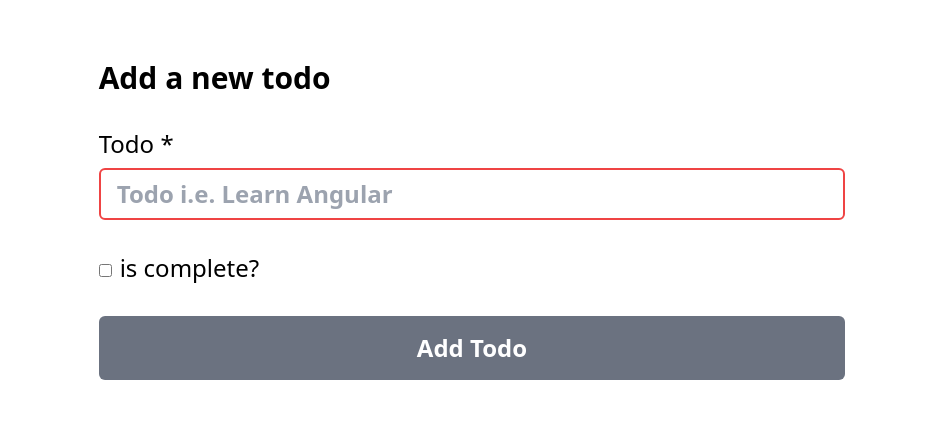
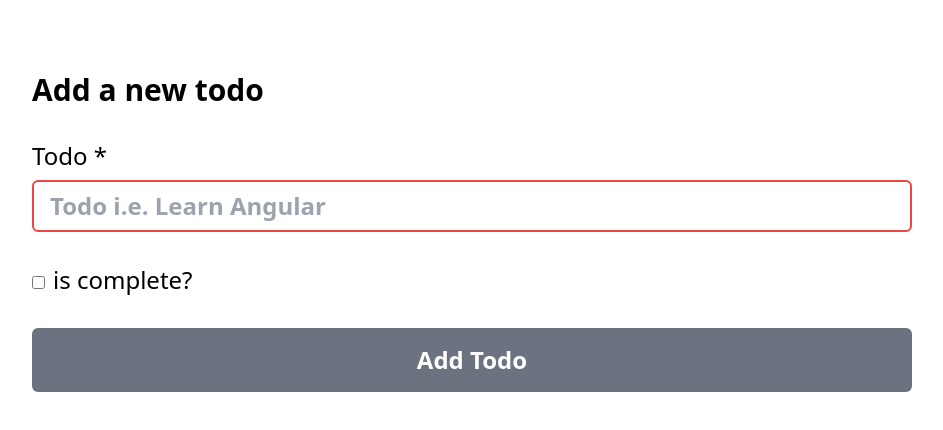
Before and after one commit to mainawycliffe/angular-without-modules-demo, an Angular app: page /add in a window 1280 px wide. Shown: the top 430 px of the page, without its empty margins (168-1111 px from the left). Built offline with nearby package versions, Linux system fonts and the light colour scheme.

Commit message:
Fix Format Issue and Pin Width of Display

```diff
--- a/src/app/add-todo/add-todo.component.ts
+++ b/src/app/add-todo/add-todo.component.ts
@@ -9,24 +9,21 @@ import { Router } from '@angular/router';
   standalone: true,
   imports: [CommonModule, FormsModule],
   templateUrl: './add-todo.component.html',
-  styleUrls: ['./add-todo.component.scss']
+  styleUrls: ['./add-todo.component.scss'],
 })
 export class AddTodoComponent implements OnInit {
-
   formModel: Todo = {
     completed: false,
-    name: ''
-  }
+    name: '',
+  };
 
-  constructor(private todos: TodoService, private router: Router) { }
+  constructor(private todos: TodoService, private router: Router) {}
 
-  ngOnInit(): void {
-  }
+  ngOnInit(): void {}
 
   onSubmit(todo: Todo) {
-    console.log(todo)
-    this.todos.addTodo(todo)
-    this.router.navigateByUrl("/")
+    console.log(todo);
+    this.todos.addTodo(todo);
+    this.router.navigateByUrl('/');
   }
-
 }
--- a/src/app/app.component.html
+++ b/src/app/app.component.html
@@ -1,5 +1,5 @@
-<div class="h-screen w-screen overflow-auto p-5 text-xl">
-  <div class="w-2/3 mx-auto">
+<div class="h-screen w-screen overflow-auto p-8 text-xl">
+  <div class="w-full max-w-[60rem] mx-auto">
     <router-outlet></router-outlet>
   </div>
 </div>
```
